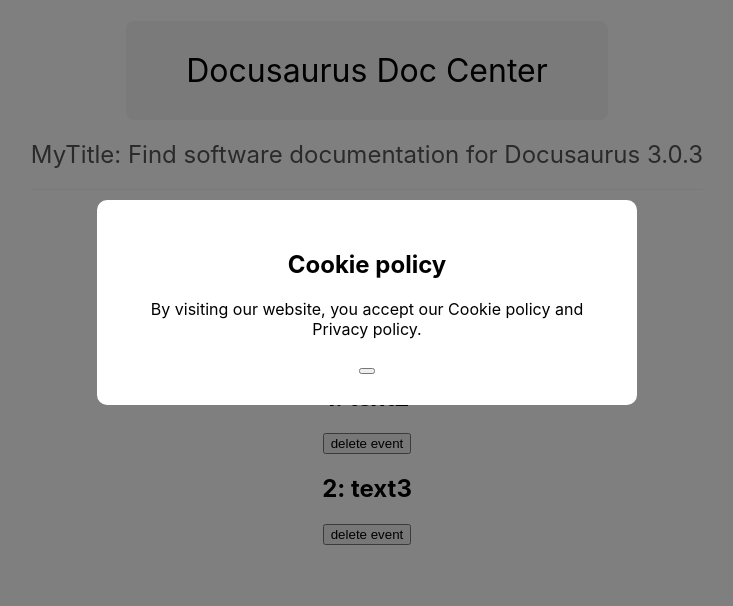
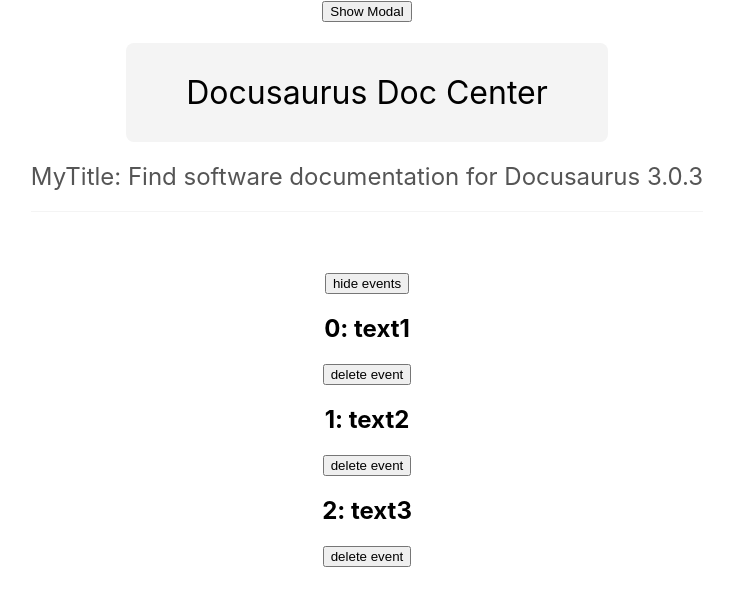
Before and after one commit to csernakakos/react-intro, a React (Create React App) app in the folder project1/: page / in a window 1280 px wide. Shown: the top 606 px of the page, without its empty margins (273-1006 px from the left). Built offline with nearby package versions, Linux system fonts and the light colour scheme.

Commit message:
EventList

```diff
--- a/project1/src/App.js
+++ b/project1/src/App.js
@@ -1,11 +1,12 @@
 import './App.css';
 import Title from "./components/Title";
 import Modal from "./components/Modal";
+import EventList from "./components/EventList";
 import { useState } from "react";
 
 function App() {
 
-  const [showModal, setShowModal] = useState(true);
+  const [showModal, setShowModal] = useState(false);
   const [showEvents, setShowEvents] = useState(true);
   const [events, setEvents] = useState([
     {title: "text1", id: 1},
@@ -25,7 +26,10 @@
 
   console.log(showModal);
   const handleClose = () => {
-    setShowModal(false);
+      // setShowModal(true);
+
+      setShowModal(false);
+
   }
 
   const version = process.env.REACT_APP_DOC_VERSION;
@@ -33,6 +37,9 @@
 
   return (
     <div className="App">
+
+      <button onClick={() => setShowModal(true)}>Show Modal</button>
+
       {showModal && <Modal handleClose={handleClose}>
             <h2>Cookie policy</h2>
             <p>By visiting our website, you accept our Cookie policy and Privacy policy.</p>
@@ -48,12 +55,14 @@
           <button onClick={() => {setShowEvents(true)}}>show events</button>
         </div>)}
 
-        {showEvents && events.map((e, i) => (
+        {/* {showEvents && events.map((e, i) => (
           <div key={e.id}>
             <h2>{i}: {e.title}</h2>
             <button onClick={() => {handleClick(e.id)}}>delete event</button>
           </div>
-      ))}
+      ))} */}
+
+        {showEvents && <EventList events={events}/>}
     </div>
   );
 }
--- /dev/null
+++ b/project1/src/components/EventList.js
@@ -0,0 +1,15 @@
+export default function EventList({events, handleClick}) {
+    return (
+        <>
+            {events.map((e, i) => {
+                return (
+                  <div key={e.id}>
+                  <h2>{i}: {e.title}</h2>
+                  <button onClick={() => {handleClick(e.id)}}>delete event</button>
+                </div>
+            )
+            })}
+
+        </>
+    )
+}
--- a/project1/src/components/Modal.js
+++ b/project1/src/components/Modal.js
@@ -1,14 +1,17 @@
 import React from 'react';
+// import ReactDOM from "react-dom";
 import "./Modal.css";
 
 export default function Modal({handleClose, children}) {
-  return (
+//   return ReactDOM.createPortal((
+    return (
     <div className="modal-backdrop">
         <div className="modal">
             {children}
 
-            <button onClick={handleClose}></button>
+            <button onClick={() => handleClose()}>OK</button>
         </div>
     </div>
-  )
+//   ), document.body
+  );
 }
```
